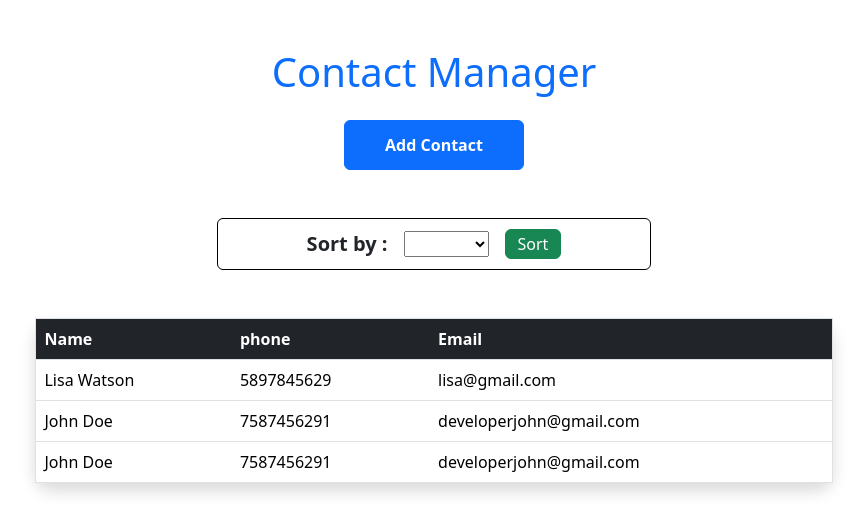
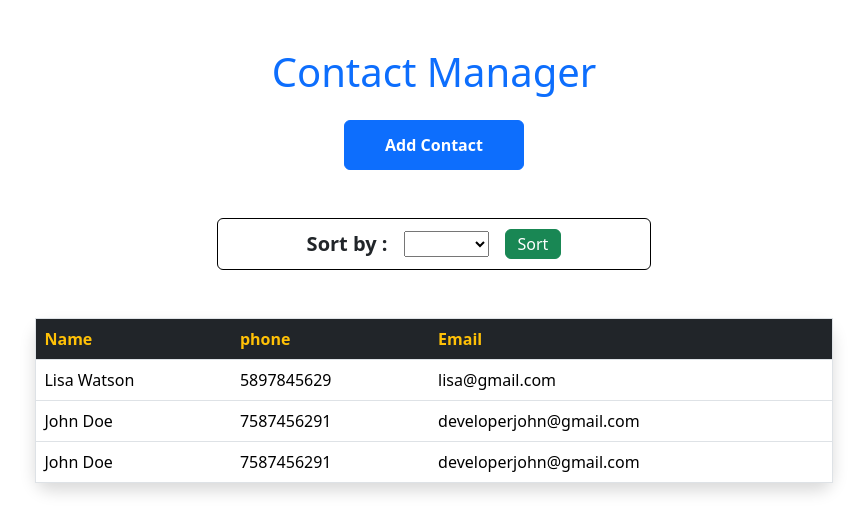
Before and after one commit to gauthamjoshy/contact-manager, a React (Vite) app: page / in a window 1280 px wide. Shown: the top 532 px of the page, without its empty margins (206-1073 px from the left). Built offline with nearby package versions, Linux system fonts and the light colour scheme.

Commit message:
designing

```diff
--- a/src/pages/PhoneBook.jsx
+++ b/src/pages/PhoneBook.jsx
@@ -38,9 +38,9 @@ function PhoneBook() {
                     <table className="table border shadow rounded-4 w-75 ">
                         <thead className="table-dark border">
                             <tr className="border">
-                                <th className="">Name</th>
-                                <th>phone</th>
-                                <th>Email</th>
+                                <th className="text-warning">Name</th>
+                                <th className="text-warning">phone</th>
+                                <th className="text-warning">Email</th>
                             </tr>
                         </thead>
                         <tbody>
```
